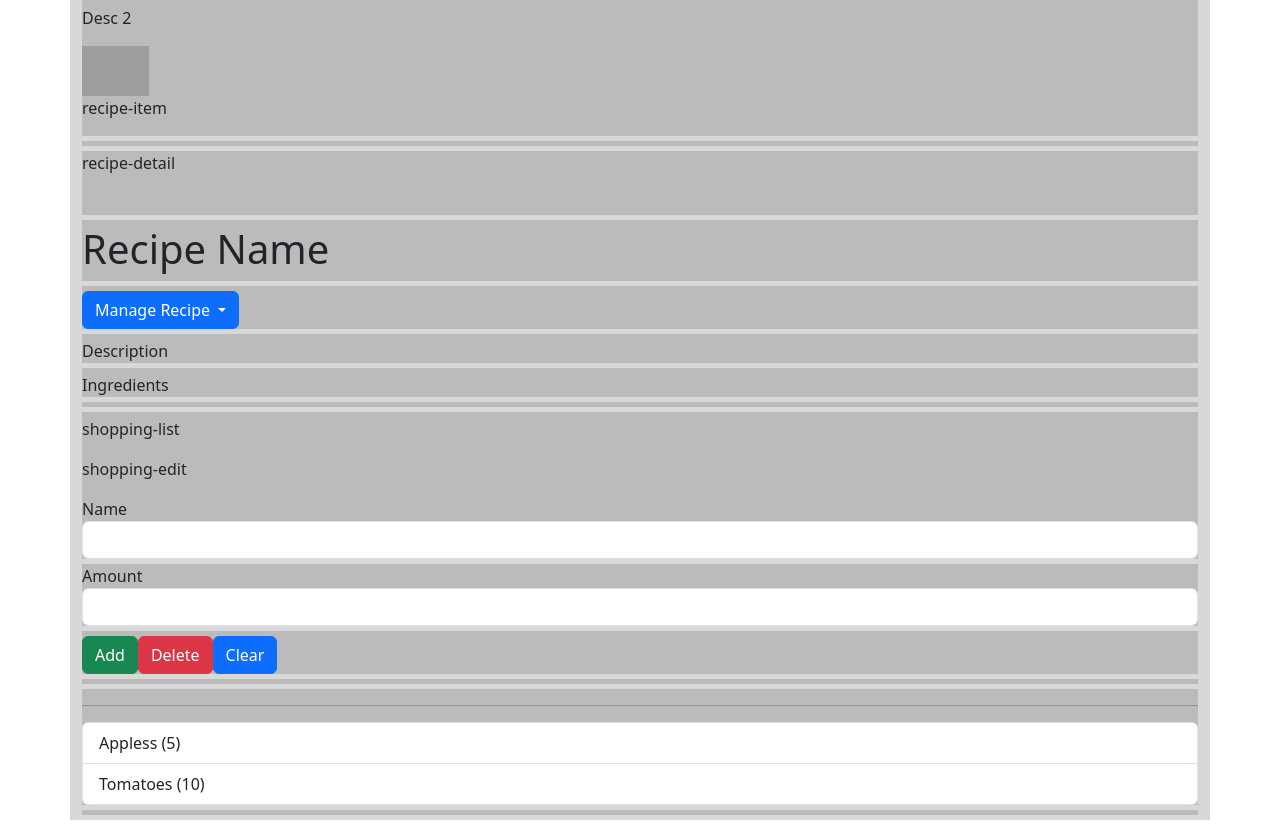
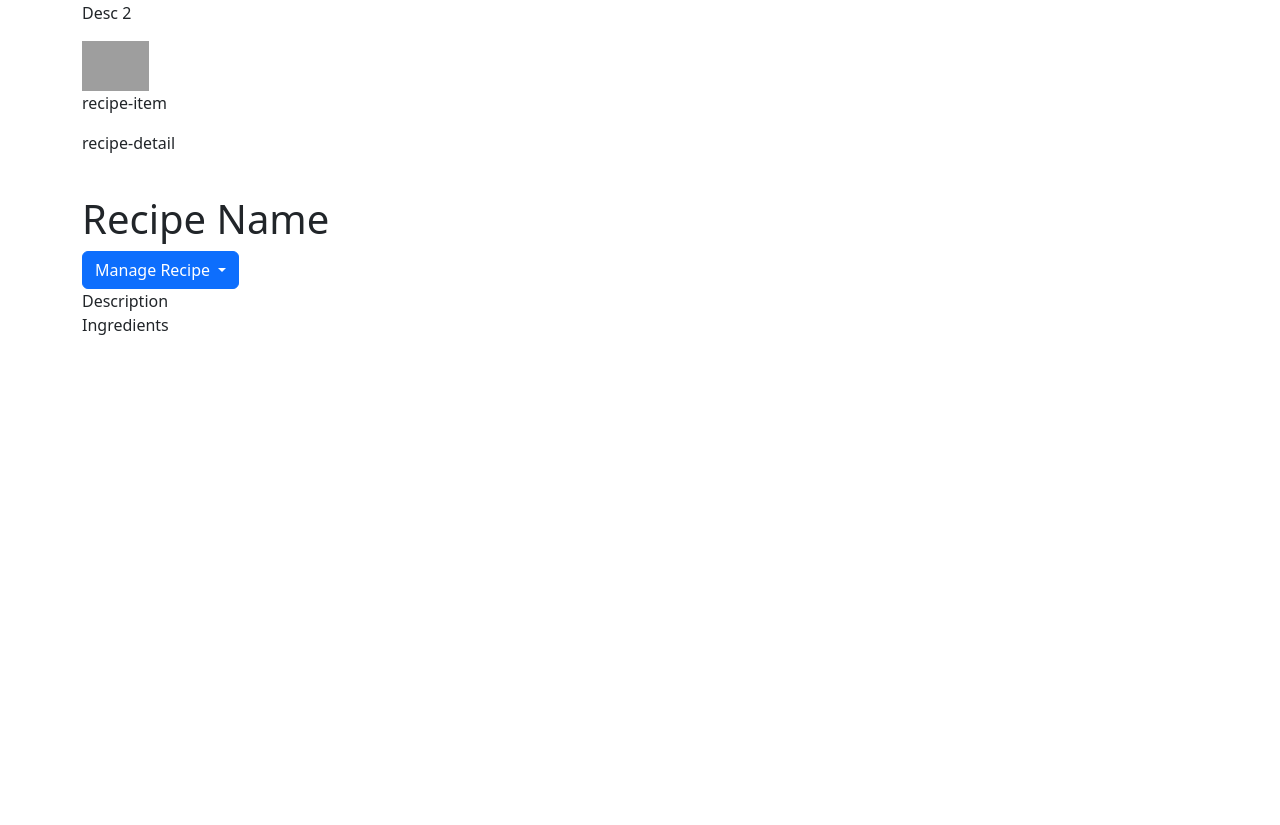
Before and after one commit to justdecodeme/angular-recipe-book-v9, an Angular app: page / in a window 1280 px wide. Shown: the part 360-1185 px from the top of the page. After the commit the page ends 800 px from the top, so only its background shows below. Built offline with nearby package versions, Linux system fonts and the light colour scheme; grey boxes are pictures that could not be loaded.

Commit message:
Adding Navigation with Event Binding and ngIf

```diff
--- a/src/app/app.component.html
+++ b/src/app/app.component.html
@@ -1,10 +1,10 @@
-<app-header></app-header>
+<app-header (featureSelected)="onNavigate($event)"></app-header>
 
 <div class="container">
     <div class="row">
         <div class="col-xs-12">
-            <app-recipes></app-recipes>
-            <app-shopping-list></app-shopping-list>
+            <app-recipes *ngIf="loadedFeature === 'recipe'"></app-recipes>
+            <app-shopping-list *ngIf="loadedFeature !== 'recipe'"></app-shopping-list>
         </div>
     </div>
 </div>
--- a/src/app/app.component.ts
+++ b/src/app/app.component.ts
@@ -7,4 +7,10 @@
 })
 export class AppComponent {
   title = 'angular-recipe-book-v9';
+
+  loadedFeature = 'recipe';
+
+  onNavigate(feature: string) {
+    this.loadedFeature = feature;
+  }
 }
--- a/src/app/header/header.component.html
+++ b/src/app/header/header.component.html
@@ -6,8 +6,8 @@
 
         <div class="collapse navbar-collapse">
             <ul class="nav navbar-nav">
-                <li><a href="#">Recipes</a></li>
-                <li><a href="#">Shopping List</a></li>
+                <li><a href="#" (click)="onSelect('recipe')">Recipes</a></li>
+                <li><a href="#" (click)="onSelect('shopping-list')">Shopping List</a></li>
             </ul>
             <ul class="nav navbar-nav navbar-right">
                 <li class="dropdown">
--- a/src/app/header/header.component.ts
+++ b/src/app/header/header.component.ts
@@ -1,4 +1,4 @@
-import { Component, OnInit } from '@angular/core';
+import { Component, OnInit, EventEmitter, Output } from '@angular/core';
 
 @Component({
   selector: 'app-header',
@@ -6,10 +6,14 @@
   styleUrls: ['./header.component.css']
 })
 export class HeaderComponent implements OnInit {
+  @Output() featureSelected = new EventEmitter<string>();
 
   constructor() { }
 
   ngOnInit(): void {
   }
 
+  onSelect(feature: string) {
+    this.featureSelected.emit(feature);
+  }
 }
--- a/src/styles.css
+++ b/src/styles.css
@@ -1,5 +1,5 @@
 /* You can add global styles to this file, and also import other style files */
-.row {
+/* .row {
     background-color: rgb(216, 216, 216);
     margin-bottom: 5px;
 }
@@ -7,4 +7,4 @@
     background-color: rgb(187, 187, 187);
     background-clip: content-box;
     margin-bottom: 5px;
-}
+} */
```
